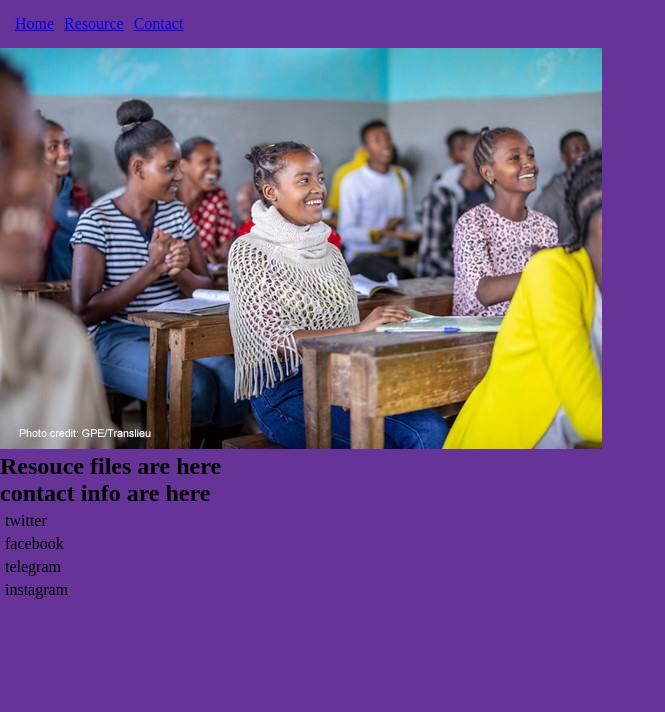
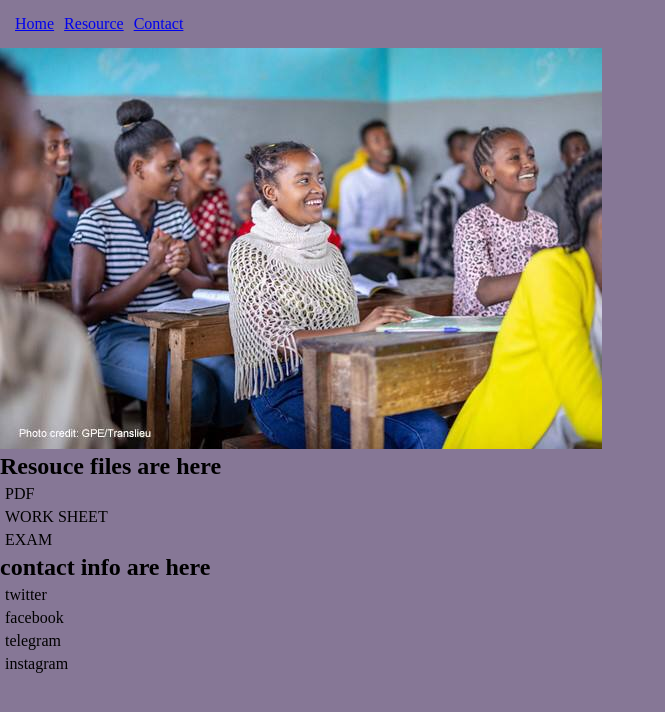
Before and after one commit to MERDOKYOS/School_Pro, a plain HTML site: page index.html in a window 1280 px wide. Shown: the whole page, without its empty margins (0-665 px from the left). Drawn offline with Linux system fonts and the light colour scheme.

Commit message:
third edit

```diff
--- a/index.html
+++ b/index.html
@@ -24,6 +24,11 @@
     </section>
     <section id="resource">
       <h1>Resouce files are here</h1>
+      <ul>
+        <li>PDF</li>
+        <li>WORK SHEET</li>
+        <li>EXAM</li>
+      </ul>
     </section>
     <section id="contact">
       <h1>contact info are here</h1>
--- a/styles/style.css
+++ b/styles/style.css
@@ -1,13 +1,15 @@
 *{
-  background-color:rebeccapurple;
+  background-color:rgb(134, 119, 150);
   box-sizing: border-box;
   margin: 0;
   padding: 0;
 }
 
 .list{
+
   display: flex;
   padding: 10px;
+
 }
 
 li{
```
Also changed, not shown: 1 other file.
